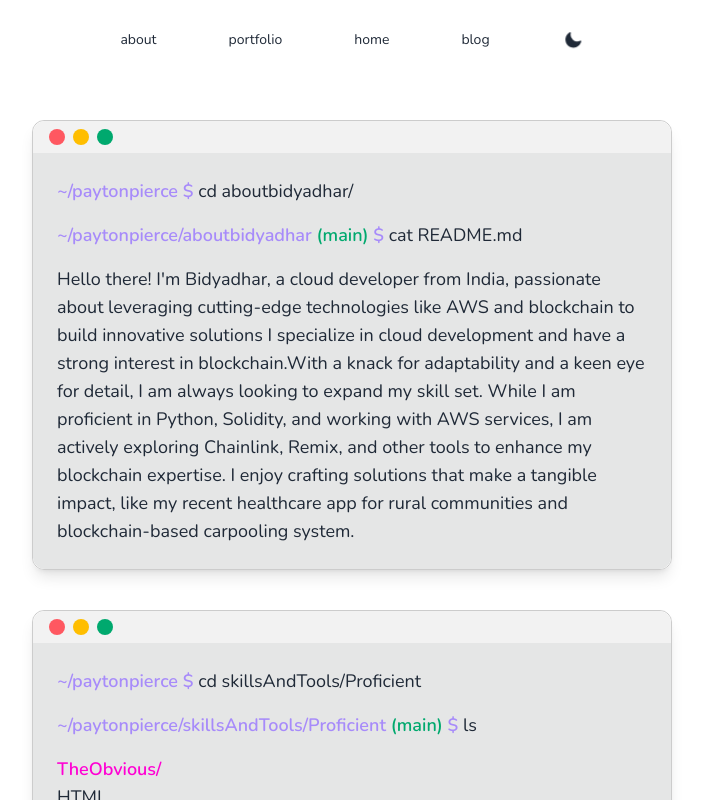
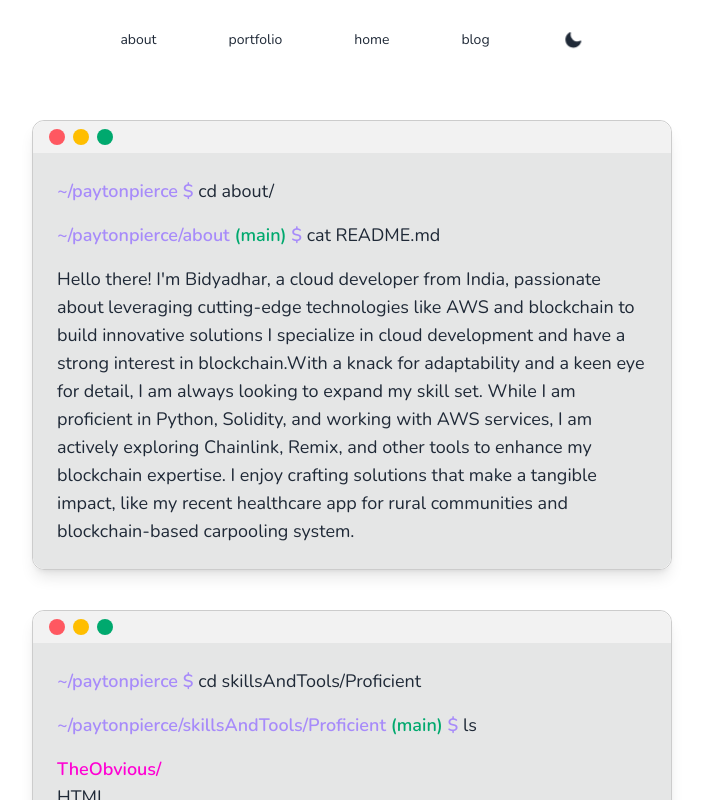
Before and after one commit to bidyadharsahu/portfolio, a Next.js app: page /about in a window 1280 px wide. Shown: the top 800 px of the page, without its empty margins (288-991 px from the left). Built offline with nearby package versions, Linux system fonts and the light colour scheme.

Commit message:
Update page.tsx

```diff
--- a/app/about/page.tsx
+++ b/app/about/page.tsx
@@ -14,8 +14,8 @@ const About = () => {
     <div className="space-y-10 my-10 break-words">
       {/* general bio */}
       <FakeTerminalWindow>
-        <Prompt content="cd aboutbidyadhar/" />
-        <Prompt directory="/aboutbidyadhar" branch={true} content="cat README.md" />
+        <Prompt content="cd about/" />
+        <Prompt directory="/about" branch={true} content="cat README.md" />
         <p>Hello there! I'm Bidyadhar, a cloud developer from India, passionate about leveraging cutting-edge technologies like AWS and blockchain to build innovative solutions I specialize in cloud development and have a strong interest in blockchain.With a knack for adaptability and a keen eye for detail, I am always looking to expand my skill set. While I am proficient in Python, Solidity, and working with AWS services, I am actively exploring Chainlink, Remix, and other tools to enhance my blockchain expertise. I enjoy crafting solutions that make a tangible impact, like my recent healthcare app for rural communities and blockchain-based carpooling system.</p>
       </FakeTerminalWindow>
 
```
